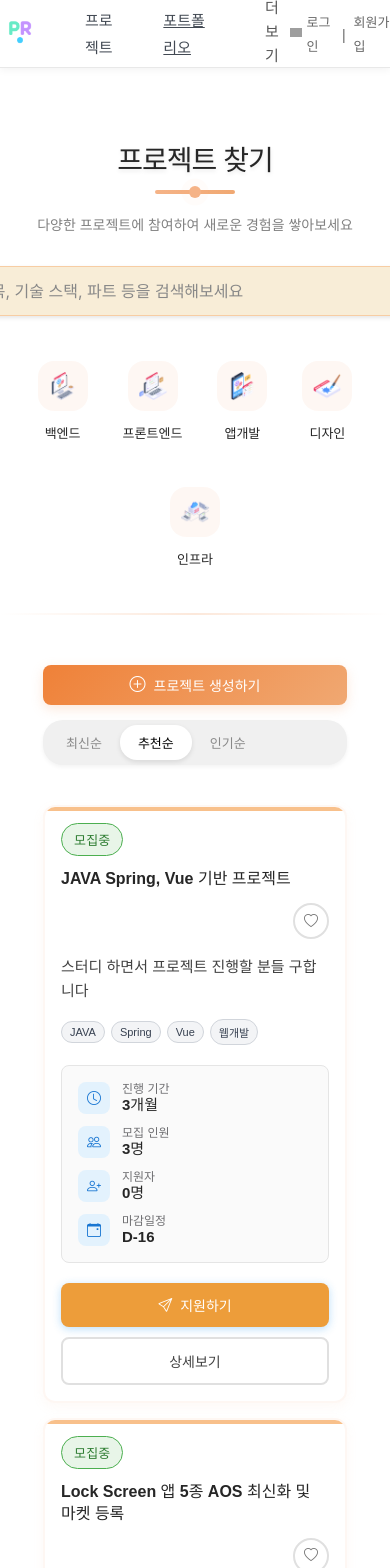
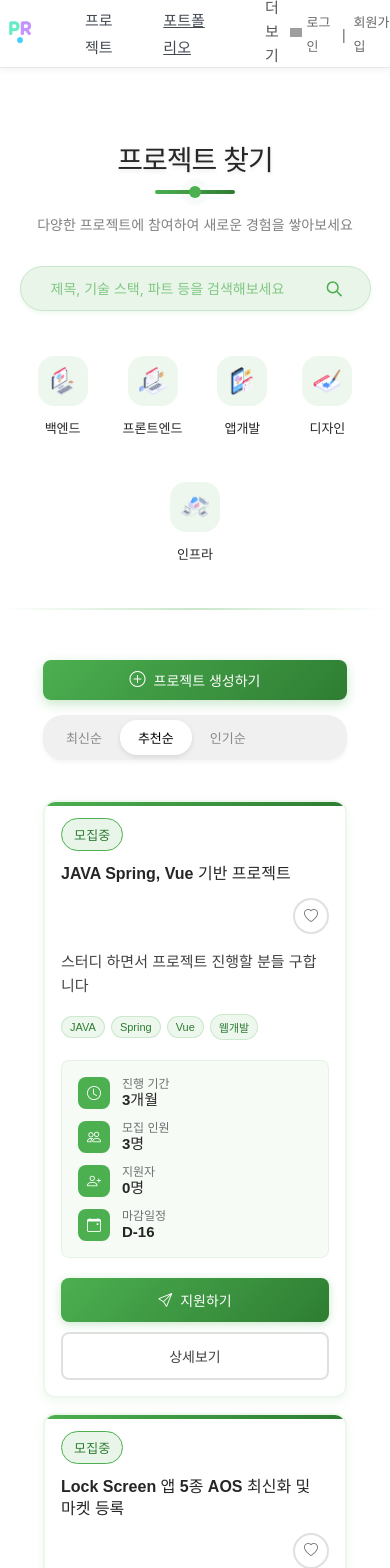
Before and after one commit to PotentialRadar/PR-Front, a Vue app: page /projects in a window 390 px wide. Shown: the top 1568 px of the page. Built offline with nearby package versions, Linux system fonts and the light colour scheme; grey boxes are pictures that could not be loaded; a web font is replaced by a local one.

Commit message:
fix:프로젝트 리스트 색상 변경

```diff
--- a/src/components/projectComponents/PaginationComponent.vue
+++ b/src/components/projectComponents/PaginationComponent.vue
@@ -139,7 +139,7 @@ export default {
 }
 
 .page-button.active {
-  background: #f3ad21;
+  background: #307e0e;
   color: #FFF;
 }
 
--- a/src/components/projectComponents/ProjectCard.vue
+++ b/src/components/projectComponents/ProjectCard.vue
@@ -122,9 +122,9 @@ export default {
   align-items: flex-start;
   width: 100%;
   border-radius: 12px;
-  border: 2px solid rgba(245, 179, 135, 0.1);
+  border: 2px solid rgba(76, 175, 80, 0.1);
   background: #FFF;
-  box-shadow: 0 4px 12px rgba(245, 179, 135, 0.08);
+  box-shadow: 0 4px 12px rgba(76, 175, 80, 0.08);
   transition: all 0.3s ease;
   position: relative;
   overflow: hidden;
@@ -137,13 +137,14 @@ export default {
   left: 0;
   right: 0;
   height: 4px;
-  background: #f8c08b;
+  background: linear-gradient(90deg, #4CAF50 0%, #2E7D32 100%);
+  border-radius: 12px 12px 0 0;
 }
 
 .project-card:hover {
   transform: translateY(-4px);
-  border-color: rgba(243, 152, 33, 0.3);
-  box-shadow: 0 8px 25px rgba(243, 156, 33, 0.15);
+  border-color: rgba(76, 175, 80, 0.3);
+  box-shadow: 0 8px 25px rgba(76, 175, 80, 0.15);
 }
 
 .card-header {
@@ -225,9 +226,9 @@ export default {
 }
 
 .favorite-button:hover {
-  background: #F5F5F5;
-  border-color: #BDBDBD;
-  color: #424242;
+  background: rgba(76, 175, 80, 0.1);
+  border-color: #4CAF50;
+  color: #4CAF50;
   transform: scale(1.1);
 }
 
@@ -276,9 +277,9 @@ export default {
   padding: 6px 12px;
   align-items: center;
   border-radius: 16px;
-  background: #F3F4F6;
-  border: 1px solid #D1D5DB;
-  color: #374151;
+  background: rgba(76, 175, 80, 0.1);
+  border: 1px solid rgba(76, 175, 80, 0.2);
+  color: #2E7D32;
   font-size: 12px;
   font-weight: 500;
   white-space: nowrap;
@@ -286,9 +287,9 @@ export default {
 }
 
 .self-tag:hover {
-  background: #E5E7EB;
-  border-color: #9CA3AF;
-  color: #1F2937;
+  background: rgba(76, 175, 80, 0.2);
+  border-color: #4CAF50;
+  color: #1B5E20;
 }
 
 .project-info {
@@ -298,8 +299,8 @@ export default {
   width: 100%;
   padding: 20px;
   border-radius: 8px;
-  background: #FAFAFA;
-  border: 1px solid #E5E5E5;
+  background: rgba(76, 175, 80, 0.05);
+  border: 1px solid rgba(76, 175, 80, 0.1);
   margin-bottom: 20px;
 }
 
@@ -316,8 +317,8 @@ export default {
   width: 32px;
   height: 32px;
   border-radius: 8px;
-  background: #E3F2FD;
-  color: #1976D2;
+  background: #4CAF50;
+  color: #FFF;
   font-size: 14px;
   flex-shrink: 0;
 }
@@ -362,7 +363,7 @@ export default {
   gap: 8px;
   flex: 1;
   padding: 12px 20px;
-  background: #ed9d3a;
+  background: linear-gradient(135deg, #4CAF50 0%, #2E7D32 100%);
   color: #FFF;
   border: none;
   border-radius: 8px;
@@ -370,13 +371,13 @@ export default {
   font-weight: 600;
   cursor: pointer;
   transition: all 0.3s ease;
-  box-shadow: 0 2px 8px rgba(33, 150, 243, 0.3);
+  box-shadow: 0 2px 8px rgba(76, 175, 80, 0.3);
 }
 
 .apply-button:hover {
-  background: #1976D2;
+  background: linear-gradient(135deg, #388E3C 0%, #1B5E20 100%);
   transform: translateY(-2px);
-  box-shadow: 0 4px 12px rgba(33, 150, 243, 0.4);
+  box-shadow: 0 4px 12px rgba(76, 175, 80, 0.4);
 }
 
 .detail-button {
@@ -396,9 +397,9 @@ export default {
 }
 
 .detail-button:hover {
-  background: #F5F5F5;
-  border-color: #BDBDBD;
-  color: #212121;
+  background: rgba(76, 175, 80, 0.05);
+  border-color: #4CAF50;
+  color: #2E7D32;
   transform: translateY(-2px);
 }
 
--- a/src/components/projectComponents/SearchSection.vue
+++ b/src/components/projectComponents/SearchSection.vue
@@ -10,8 +10,8 @@
         />
         <button class="search-button" @click="handleSearch">
           <svg width="21" height="22" viewBox="0 0 21 22" fill="none" xmlns="http://www.w3.org/2000/svg">
-            <path d="M8.79738 15.8852C12.662 15.8852 15.795 12.7522 15.795 8.88759C15.795 5.02294 12.662 1.89001 8.79738 1.89001C4.93273 1.89001 1.7998 5.02294 1.7998 8.88759C1.7998 12.7522 4.93273 15.8852 8.79738 15.8852Z" stroke="#555" stroke-width="2"/>
-            <path d="M14.2949 14.3854L20.2938 20.3842" stroke="#555" stroke-width="2"/>
+            <path d="M8.79738 15.8852C12.662 15.8852 15.795 12.7522 15.795 8.88759C15.795 5.02294 12.662 1.89001 8.79738 1.89001C4.93273 1.89001 1.7998 5.02294 1.7998 8.88759C1.7998 12.7522 4.93273 15.8852 8.79738 15.8852Z" stroke="#4CAF50" stroke-width="2"/>
+            <path d="M14.2949 14.3854L20.2938 20.3842" stroke="#4CAF50" stroke-width="2"/>
           </svg>
         </button>
       </div>
@@ -42,6 +42,7 @@ export default {
   display: flex;
   flex-direction: column;
   align-items: center;
+  margin-bottom: 20px;
 }
 
 .search-container {
@@ -53,9 +54,9 @@ export default {
   justify-content: center;
   align-items: center;
   border-radius: 50px;
-  background-color: #f8edd7;
-  border: 1px solid #f7cda3;
-  box-shadow: 0 2px 4px 0 rgba(0, 0, 0, 0.1);
+  background-color: #E8F5E8;
+  border: 1px solid #C8E6C9;
+  box-shadow: 0 2px 4px 0 rgba(76, 175, 80, 0.1);
 
   position: relative;
   padding: 0;
@@ -65,10 +66,9 @@ export default {
 
 .search-container:focus-within {
   background-color: #fff;
-  box-shadow: 0 4px 8px rgba(0, 0, 0, 0.2);
-  border-color: #dedede;
+  box-shadow: 0 4px 12px rgba(76, 175, 80, 0.2);
+  border-color: #4CAF50;
 }
-
 
 .search-box {
   width: 100%;
@@ -87,7 +87,7 @@ export default {
   outline: none;
   background: transparent;
   color: #262626;
-  font-family: 'Freesentation', -apple-system, Roboto, Helvetica, sans-serif;
+  font-family: 'Inter', -apple-system, Roboto, Helvetica, sans-serif;
   font-size: 16px;
   font-weight: 400;
   line-height: normal;
@@ -95,22 +95,70 @@ export default {
 }
 
 .search-input::placeholder {
-  color: #888;
+  color: #81C784;
+  font-weight: 400;
 }
 
 .search-button {
   background: none;
   border: none;
   cursor: pointer;
-  padding: 0;
+  padding: 8px;
   display: flex;
   align-items: center;
   justify-content: center;
-  width: 30px;
-  height: 30px;
+  width: 36px;
+  height: 36px;
+  border-radius: 50%;
+  transition: all 0.2s ease;
+}
+
+.search-button:hover {
+  background-color: rgba(76, 175, 80, 0.1);
+  transform: scale(1.05);
+}
+
+.search-button:active {
+  transform: scale(0.95);
 }
 
 .search-button svg path {
-  stroke: #555;
+  stroke: #4CAF50;
+  transition: stroke 0.2s ease;
+}
+
+.search-button:hover svg path {
+  stroke: #2E7D32;
+}
+
+/* 반응형 디자인 */
+@media (max-width: 768px) {
+  .search-container {
+    width: 80vw;
+    min-width: 300px;
+    max-width: 500px;
+  }
+}
+
+@media (max-width: 480px) {
+  .search-container {
+    width: 90vw;
+    min-width: 280px;
+    height: 45px;
+  }
+
+  .search-input {
+    font-size: 14px;
+  }
+
+  .search-button {
+    width: 32px;
+    height: 32px;
+  }
+
+  .search-button svg {
+    width: 18px;
+    height: 18px;
+  }
 }
 </style>
--- a/src/views/ProjectListPage.vue
+++ b/src/views/ProjectListPage.vue
@@ -181,7 +181,7 @@ export default {
 .title-underline {
   width: 80px;
   height: 4px;
-  background: linear-gradient(90deg, #f5b387 0%, #f0a872 100%);
+  background: linear-gradient(90deg, #4CAF50 0%, #2E7D32 100%);
   border-radius: 2px;
   position: relative;
   animation: expandLine 1s ease-out;
@@ -195,7 +195,7 @@ export default {
   transform: translate(-50%, -50%);
   width: 12px;
   height: 12px;
-  background: #f5b387;
+  background: #4CAF50;
   border-radius: 50%;
   animation: pulse 2s infinite;
 }
@@ -217,9 +217,9 @@ export default {
 }
 
 @keyframes pulse {
-  0% { box-shadow: 0 0 0 0 rgba(245, 179, 135, 0.7); }
-  70% { box-shadow: 0 0 0 8px rgba(245, 179, 135, 0); }
-  100% { box-shadow: 0 0 0 0 rgba(245, 179, 135, 0); }
+  0% { box-shadow: 0 0 0 0 rgba(76, 175, 80, 0.7); }
+  70% { box-shadow: 0 0 0 8px rgba(76, 175, 80, 0); }
+  100% { box-shadow: 0 0 0 0 rgba(76, 175, 80, 0); }
 }
 
 @keyframes fadeInUp {
@@ -255,7 +255,7 @@ export default {
 
 .category-item:hover {
   transform: translateY(-5px);
-  background: rgba(245, 179, 135, 0.05);
+  background: rgba(76, 175, 80, 0.05);
 }
 
 .category-icon-wrapper {
@@ -265,15 +265,15 @@ export default {
   align-items: center;
   justify-content: center;
   border-radius: 16px;
-  background: rgba(245, 179, 135, 0.1);
+  background: rgba(76, 175, 80, 0.1);
   margin-bottom: 12px;
   transition: all 0.3s ease;
 }
 
 .category-item:hover .category-icon-wrapper {
-  background: rgba(245, 179, 135, 0.2);
+  background: rgba(76, 175, 80, 0.2);
   transform: scale(1.1);
-  box-shadow: 0 8px 20px rgba(245, 179, 135, 0.3);
+  box-shadow: 0 8px 20px rgba(76, 175, 80, 0.3);
 }
 
 .category-icon {
@@ -290,13 +290,13 @@ export default {
 }
 
 .category-item:hover .category-title {
-  color: #f5b387;
+  color: #4CAF50;
 }
 
 .divider {
   width: 100%;
   height: 2px;
-  background: linear-gradient(90deg, transparent 0%, rgba(245, 179, 135, 0.3) 50%, transparent 100%);
+  background: linear-gradient(90deg, transparent 0%, rgba(76, 175, 80, 0.3) 50%, transparent 100%);
   margin: 30px 0;
 }
 
@@ -331,7 +331,7 @@ export default {
   display: flex;
   align-items: center;
   gap: 8px;
-  background: linear-gradient(135deg, #ef8138 0%, #f0a872 100%);
+  background: linear-gradient(135deg, #4CAF50 0%, #2E7D32 100%);
   color: #FFF;
   border: none;
   border-radius: 8px;
@@ -340,7 +340,7 @@ export default {
   font-weight: 600;
   cursor: pointer;
   transition: all 0.3s ease;
-  box-shadow: 0 4px 12px rgba(245, 179, 135, 0.3);
+  box-shadow: 0 4px 12px rgba(76, 175, 80, 0.3);
   position: relative;
   overflow: hidden;
 }
@@ -362,7 +362,7 @@ export default {
 
 .create-project-button:hover {
   transform: translateY(-2px);
-  box-shadow: 0 6px 20px rgba(245, 179, 135, 0.4);
+  box-shadow: 0 6px 20px rgba(76, 175, 80, 0.4);
 }
 
 .create-project-button:active {
```
